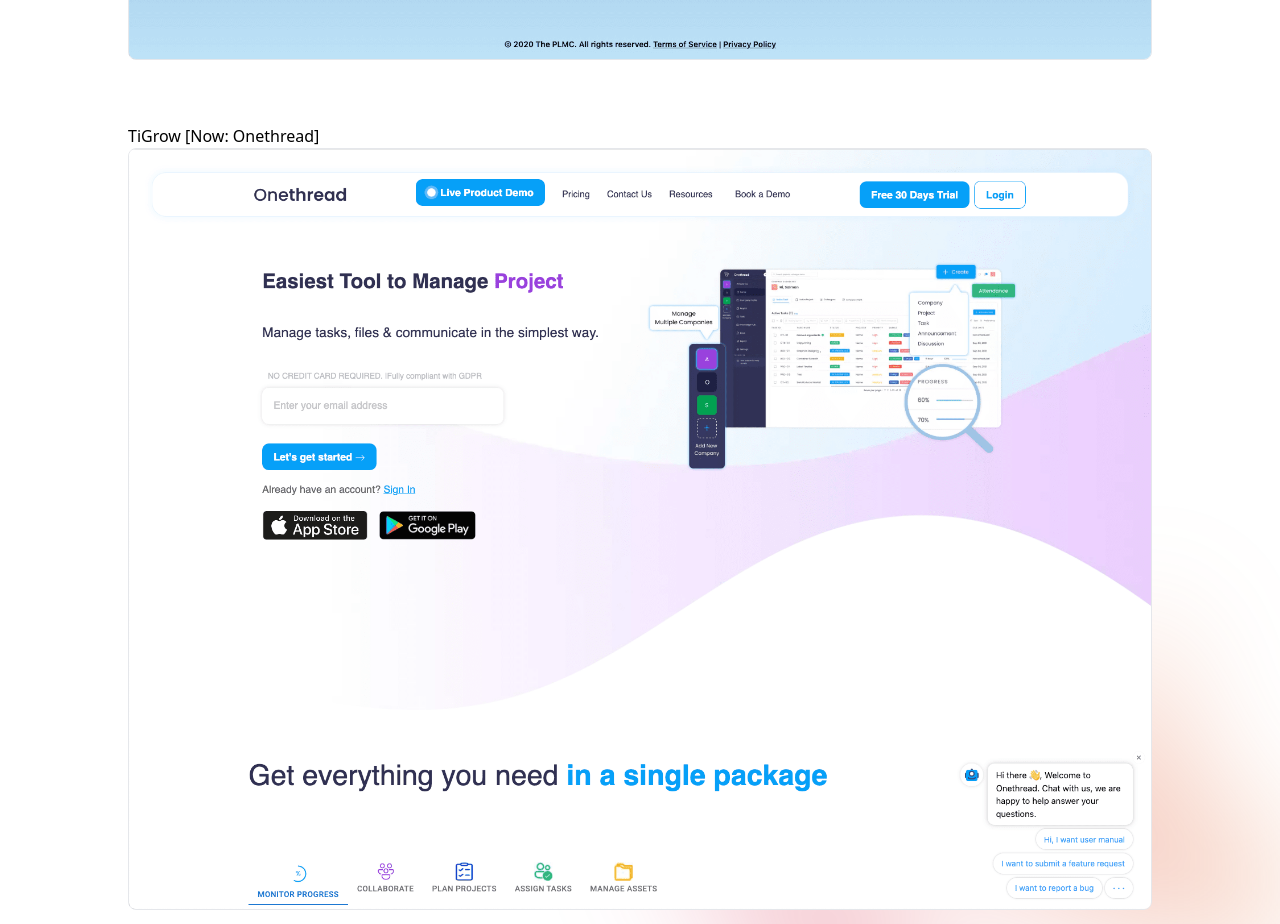
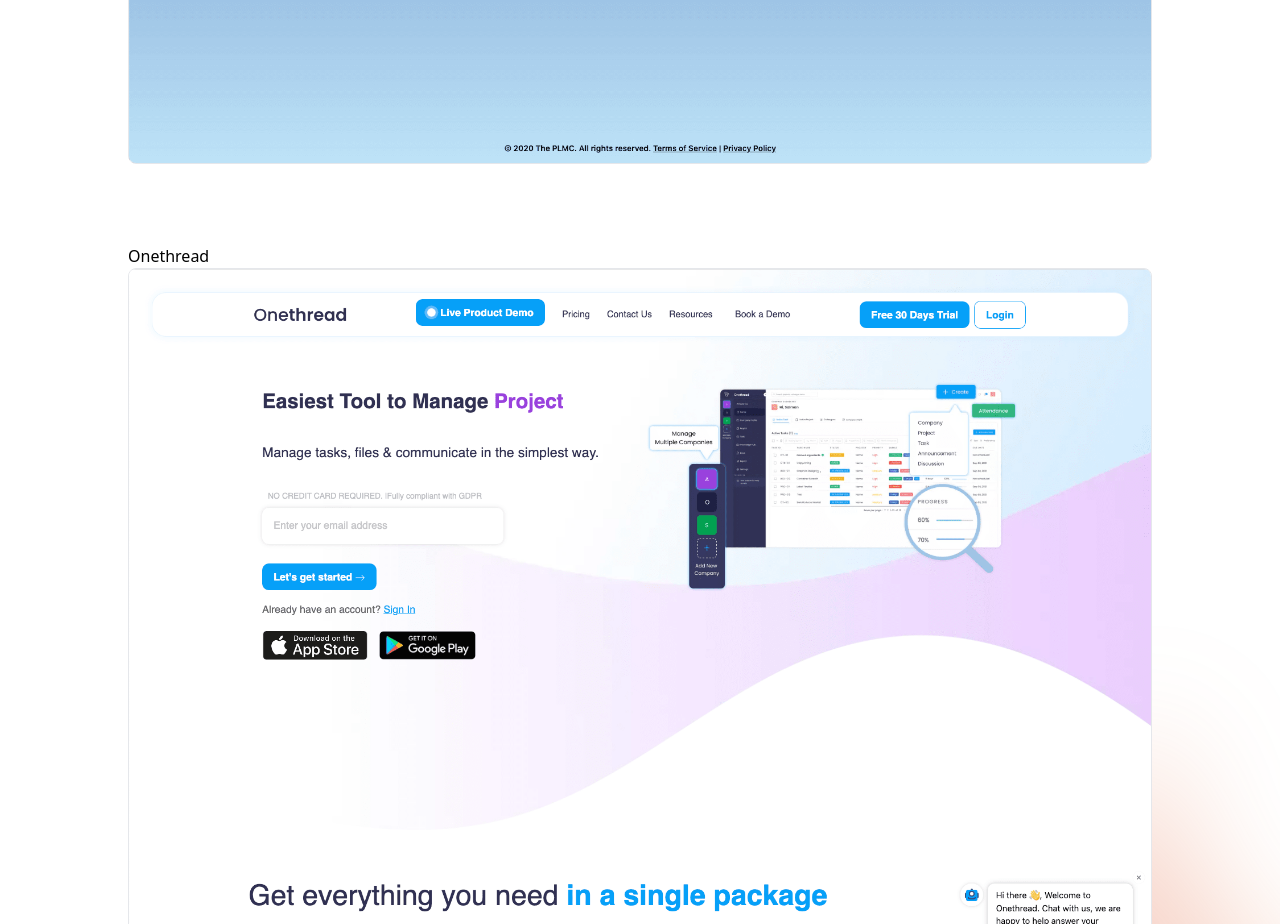
Before and after one commit to sbommaganty/portfolio, a Next.js app: page /projects in a window 1280 px wide. Shown: the part 5260-6184 px from the top of the page. Built offline with nearby package versions, Linux system fonts and the light colour scheme; a web font is replaced by a local one.

Commit message:
feat: projects type and data updated

```diff
--- a/lib/types.ts
+++ b/lib/types.ts
@@ -6,5 +6,6 @@ export type ProjectData = {
   description: string[];
   technologies: string[];
   enabled: boolean;
+  isProfessional: boolean;
   image: StaticImageData;
 };
--- a/pages/projects.tsx
+++ b/pages/projects.tsx
@@ -29,6 +29,7 @@ const projectData: ProjectData[] = [
       "Cypress",
       "AWS",
     ],
+    isProfessional: true,
     enabled: true,
     image: ssc,
   },
@@ -39,9 +40,11 @@ const projectData: ProjectData[] = [
       "Typhoon makes it easy to upload and share your film with the world.",
       "Virtual theater, streaming analytics and personal filmmaker portal.",
       "API development using Node.js & Python with DynamoDB.",
-      "Responsive web design with React.js.",
+      "Managed user subscriptions with Stripe.",
+      "Implement client‐side features with React.js followed by Figma UI/UX.",
     ],
     technologies: ["Node.js", "Python", "React.js", "DynamoDB", "AWS"],
+    isProfessional: true,
     enabled: true,
     image: typhoon,
   },
@@ -62,6 +65,7 @@ const projectData: ProjectData[] = [
       "Cognito",
       "AWS",
     ],
+    isProfessional: true,
     enabled: true,
     image: epl,
   },
@@ -72,9 +76,11 @@ const projectData: ProjectData[] = [
       "Jantt services are designed so that business owners will not have to perform any accounting functions or hire internal staff.",
       "API development using Python & Node.js with PostgreSQL.",
       "Data source integration with QuickBooks, and Gusto.",
+      "Managed user subscriptions with Stripe.",
       "Responsive web design with React.js.",
     ],
     technologies: ["Node.js", "Python", "React.js", "PostgreSQL", "AWS"],
+    isProfessional: true,
     enabled: true,
     image: jantt,
   },
@@ -87,6 +93,7 @@ const projectData: ProjectData[] = [
       "Responsive web design with React.js.",
     ],
     technologies: ["Python", "React.js", "PostgreSQL", "AWS"],
+    isProfessional: true,
     enabled: true,
     image: justasklucy,
   },
@@ -94,10 +101,15 @@ const projectData: ProjectData[] = [
     name: "The PLMC",
     url: "https:/www.securityscorecard.com",
     description: [
-      "Music Royalty Company who gather digital royalty for singers and producers.",
+      "Music Royalty Company gathers digital royalty for singers and producers.",
       "Collects royalty from Spotify.",
+      "Build backend server with Java Sprint.",
+      "Integrated Spotify to track artist's records.",
+      "Writing efficient queries in MongoDB.",
+      "Developed responsive web application with React.js.",
     ],
     technologies: ["Java Spring", "React.js", "MongoDB", "AWS"],
+    isProfessional: true,
     enabled: true,
     image: plmc,
   },
@@ -109,13 +121,22 @@ const projectData: ProjectData[] = [
       "Build nearby events feature with Google Map API & Geographic Document.",
       "API development using Node.js with MongoDB.",
       "Responsive web design with Next.js.",
+      "Developed responsive web application with React.js & Next.js.",
     ],
-    technologies: ["Node.js", "React.js", "Next.js", "MongoDB", "AWS"],
+    technologies: [
+      "Node.js",
+      "React.js",
+      "Next.js",
+      "MongoDB",
+      "Google Map API",
+      "AWS",
+    ],
+    isProfessional: true,
     enabled: false,
     image: onethread,
   },
   {
-    name: "TiGrow [Now: Onethread]",
+    name: "Onethread",
     url: "https://www.onethread.app",
     description: [
       "API development using Node.js with MongoDB.",
@@ -123,6 +144,20 @@ const projectData: ProjectData[] = [
       "Responsive web design with React.js.",
     ],
     technologies: ["Node.js", "React.js", "MongoDB", "AWS"],
+    isProfessional: true,
+    enabled: true,
+    image: onethread,
+  },
+  {
+    name: "Masjid Finder",
+    url: "",
+    description: [
+      "CRUD operations with Node.js REST-API & managed complex queries in MongoDB efficiently.",
+      "Find nearby masjid features with Google Map API and Geographic Document.",
+      "Developed responsive web application with React web platform.",
+    ],
+    technologies: ["Node.js", "React.js", "MongoDB"],
+    isProfessional: false,
     enabled: true,
     image: onethread,
   },
@@ -138,9 +173,9 @@ export default function Projects() {
         <span className="font-semibold">Professional</span> and{" "}
         <span className="font-semibold">Personal</span> projects.
       </p>
-      <div className="mt-10 w-full space-y-16">
+      <div className="mt-10 w-full space-y-8 md:mt-16 md:space-y-20">
         {projectData
-          .filter((v) => v.enabled)
+          .filter((v) => v.enabled && v.isProfessional)
           .map((project) => (
             <ProjectCard key={project.name} project={project} />
           ))}
```
